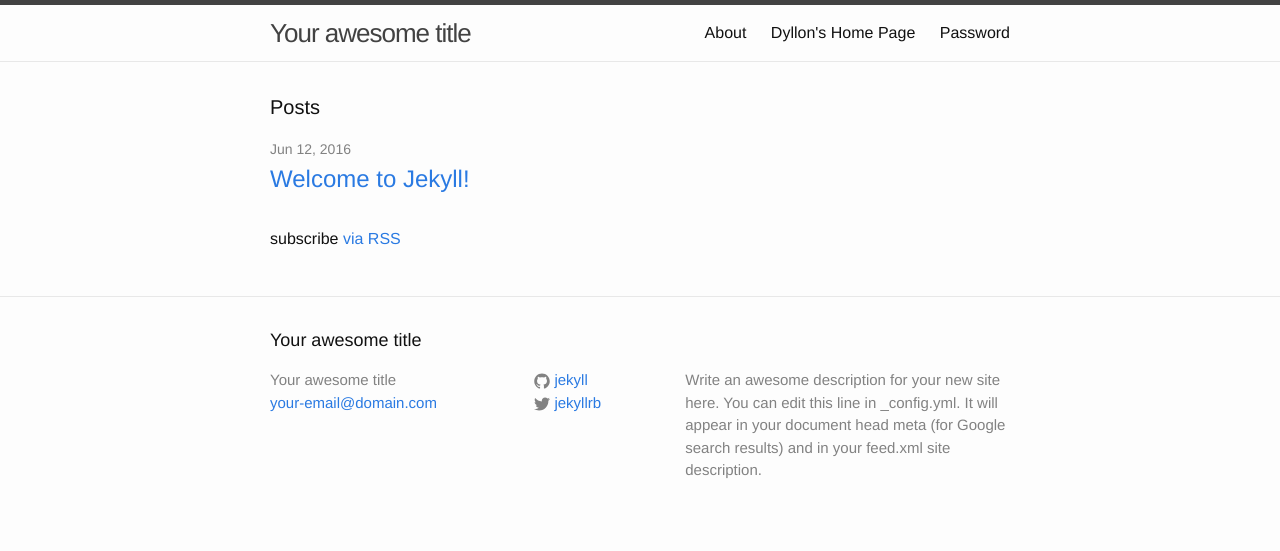
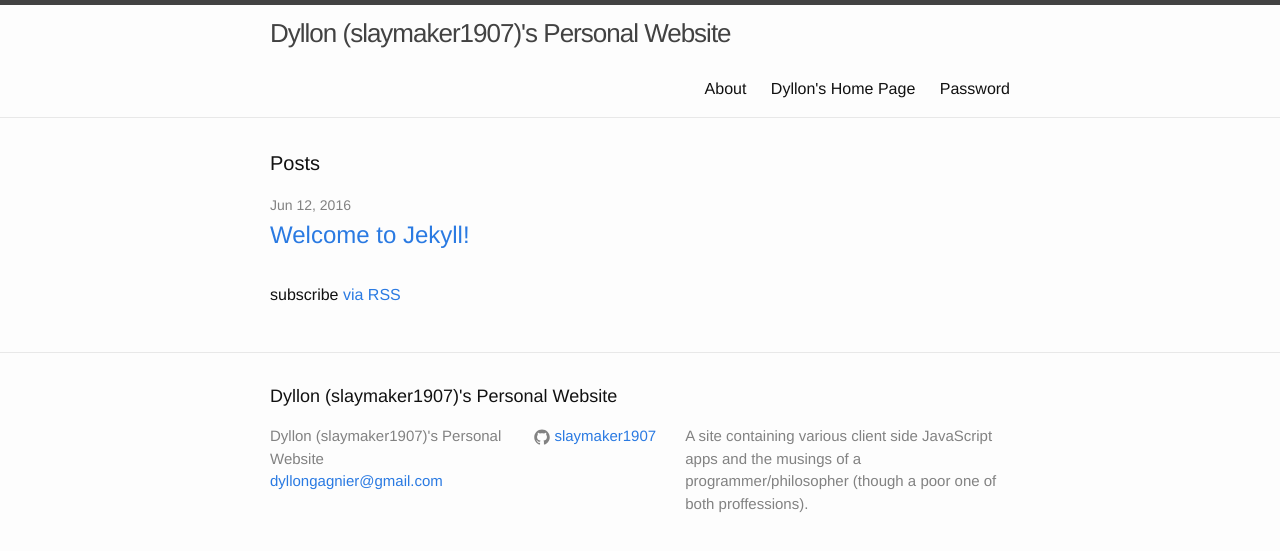
Before and after one commit to slaymaker1907/slaymaker1907.github.io, a Jekyll site: the page built from index.html, in a window 1280 px wide. Shown: the top 551 px of the page. Built offline with Jekyll 4.4.1, drawn with Linux system fonts in a browser that asks for light colours.

Commit message:
Personalized home page a bit.

```diff
--- a/_config.yml
+++ b/_config.yml
@@ -6,16 +6,14 @@
 # 'jekyll serve'. If you change this file, please restart the server process.
 
 # Site settings
-title: Your awesome title
-email: your-email@domain.com
+title: Dyllon (slaymaker1907)'s Personal Website
+email: dyllongagnier@gmail.com
 description: > # this means to ignore newlines until "baseurl:"
-  Write an awesome description for your new site here. You can edit this
-  line in _config.yml. It will appear in your document head meta (for
-  Google search results) and in your feed.xml site description.
+  A site containing various client side JavaScript apps and the musings of a
+  programmer/philosopher (though a poor one of both proffessions).
 baseurl: "" # the subpath of your site, e.g. /blog
-url: "http://yourdomain.com" # the base hostname & protocol for your site
-twitter_username: jekyllrb
-github_username:  jekyll
+url: "https://slaymaker1907.github.io" # the base hostname & protocol for your site
+github_username:  slaymaker1907
 
 # Build settings
 markdown: kramdown
```
